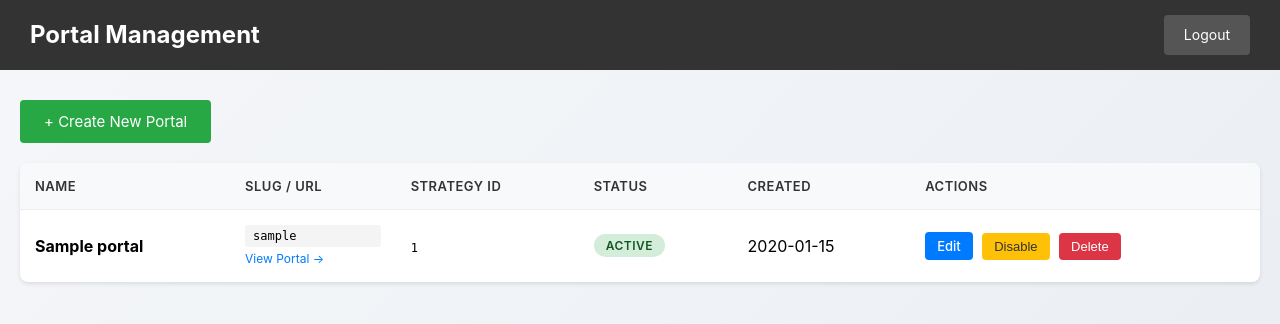
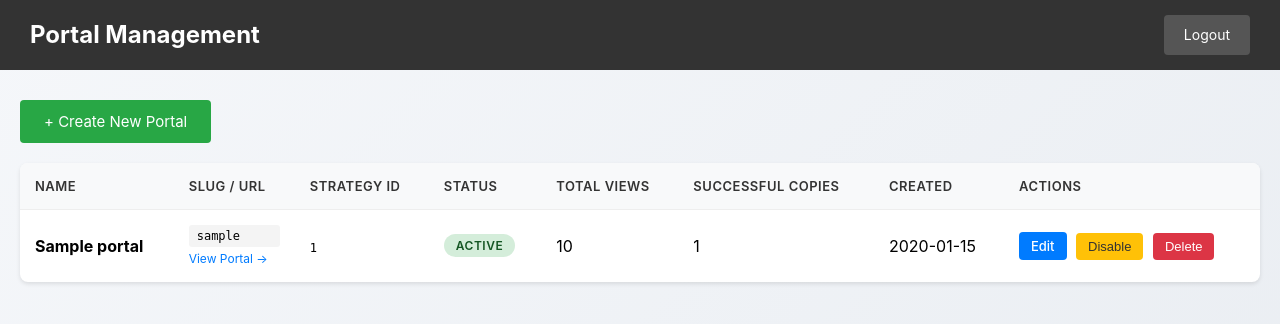
Before and after one commit to charlie-king-pelican/automation-SignalWeb, a Flask app: page /admin/portals in a window 1280 px wide. Shown: the top 324 px of the page. Run offline with Flask 3, Linux system fonts and the light colour scheme; the visitor is signed in with stand-in values (Sample User, id 1); tables that the repository leaves empty hold one stand-in row (values such as "Sample post").

Commit message:
portal tracking

```diff
--- a/app/models.py
+++ b/app/models.py
@@ -20,7 +20,9 @@ class Portal(db.Model):
     profile_id = db.Column(db.String(100), nullable=False)
     strategy_id = db.Column(db.String(100), nullable=False)
     is_active = db.Column(db.Boolean, default=True, nullable=False)
-    theme_json = db.Column(db.Text, nullable=True, default='{}')
+    theme_json = db.Column(db.Text, nullable=False, default='{}')
+    total_views = db.Column(db.Integer, default=0, nullable=False)
+    successful_copies = db.Column(db.Integer, default=0, nullable=False)
     created_at = db.Column(db.DateTime, default=datetime.utcnow, nullable=False)
     updated_at = db.Column(db.DateTime, default=datetime.utcnow, onupdate=datetime.utcnow, nullable=False)
 
--- a/app/routes.py
+++ b/app/routes.py
@@ -280,7 +280,8 @@ def register_routes(app):
         trade_size_value = request.form.get('trade_size_value')
         is_open_existing = request.form.get('is_open_existing') == 'on'
         is_round_up = request.form.get('is_round_up') == 'on'
-        source = request.form.get('source', 'dashboard')  # 'dashboard' or 'copying'
+        source = request.form.get('source', 'dashboard')  # 'dashboard', 'copying', or 'portal'
+        portal_slug = request.form.get('portal_slug')  # For portal tracking
 
         # Validation
         if not copier_id or not strategy_id:
@@ -306,12 +307,26 @@ def register_routes(app):
             success, result = services.create_copy_settings(copier_id, strategy_id, token, settings)
             action = 'copied'
 
+        # Track successful copies from portals
+        if success and source == 'portal' and portal_slug:
+            from app.models import Portal, db
+            portal = Portal.query.filter_by(slug=portal_slug).first()
+            if portal:
+                portal.successful_copies += 1
+                db.session.commit()
+
         # Redirect based on source
         if source == 'copying':
             if success:
                 return redirect(url_for('copying', copy_success=f'{strategy_name} {action} successfully'))
             else:
                 return redirect(url_for('copying', copy_error=f'Failed to {action[:-1]} {strategy_name}'))
+        elif source == 'portal' and portal_slug:
+            # Portal
+            if success:
+                return redirect(url_for('portal_view', slug=portal_slug, copier_id=copier_id, copy_success=f'{strategy_name} {action} successfully'))
+            else:
+                return redirect(url_for('portal_view', slug=portal_slug, copier_id=copier_id, copy_error=f'Failed to {action[:-1]} {strategy_name}'))
         else:
             # Dashboard
             if success:
@@ -636,6 +651,10 @@ def register_routes(app):
             session['next_url'] = request.url
             return redirect(url_for('login'))  # Initiate OAuth flow
 
+        # Increment total views counter
+        portal.total_views += 1
+        db.session.commit()
+
         # Fetch user profile and accounts (needed for copy functionality)
         profile_info = services.get_profile_info(token)
         accounts_list = services.get_accounts_list(token)
--- a/templates/admin_portals.html
+++ b/templates/admin_portals.html
@@ -174,6 +174,8 @@
                     <th>Slug / URL</th>
                     <th>Strategy ID</th>
                     <th>Status</th>
+                    <th>Total Views</th>
+                    <th>Successful Copies</th>
                     <th>Created</th>
                     <th>Actions</th>
                 </tr>
@@ -193,6 +195,8 @@
                                 {% if portal.is_active %}Active{% else %}Inactive{% endif %}
                             </span>
                         </td>
+                        <td>{{ '{:,}'.format(portal.total_views) }}</td>
+                        <td>{{ '{:,}'.format(portal.successful_copies) }}</td>
                         <td>{{ portal.created_at.strftime('%Y-%m-%d') if portal.created_at else 'N/A' }}</td>
                         <td>
                             <a href="{{ url_for('admin_portal_edit', portal_id=portal.id) }}" class="action-btn btn-edit">Edit</a>
@@ -211,7 +215,7 @@
                     {% endfor %}
                 {% else %}
                     <tr>
-                        <td colspan="6">
+                        <td colspan="8">
                             <div class="empty-state">
                                 <div class="empty-state-icon">📊</div>
                                 <h3 style="margin: 0 0 10px 0; color: #666;">No Portals Yet</h3>
--- a/templates/portal.html
+++ b/templates/portal.html
@@ -394,6 +394,7 @@
                 <input type="hidden" name="strategy_id" value="{{ strategy_id }}">
                 <input type="hidden" name="strategy_name" value="{{ strategy.name }}">
                 <input type="hidden" name="source" value="portal">
+                <input type="hidden" name="portal_slug" value="{{ portal.slug }}">
 
                 <div class="modal-body">
                     <!-- Trade Size Type -->
```
